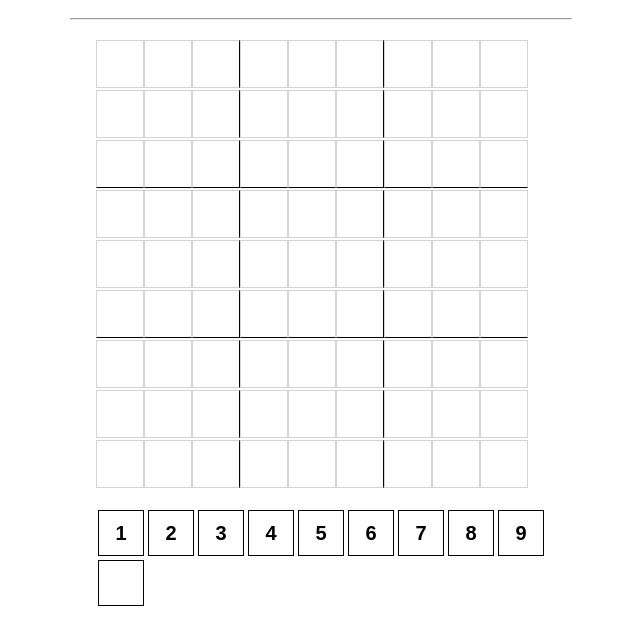
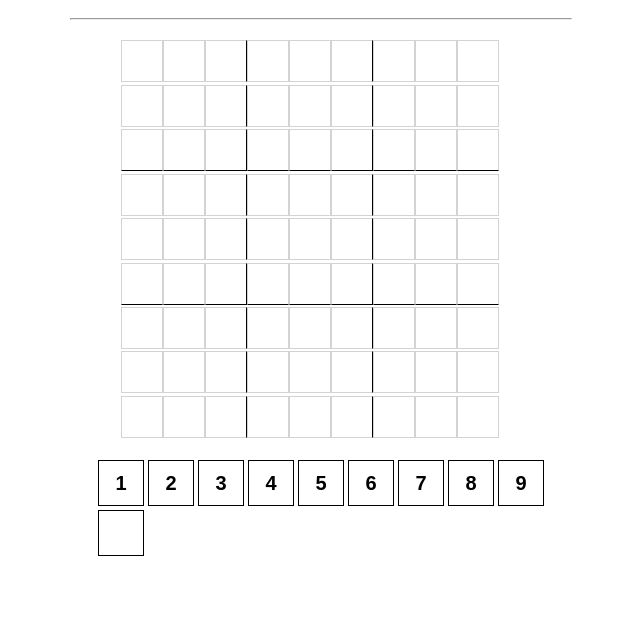
Before and after one commit to Faver91/Faver91.github.io, a plain HTML site: page index.html in a window 1280 px wide. Shown: the part 60-704 px from the top of the page, without its empty margins (319-959 px from the left). Drawn offline with Linux system fonts and the light colour scheme.

Commit message:
Update sudoku.css

```diff
--- a/sudoku.css
+++ b/sudoku.css
@@ -16,8 +16,8 @@ hr {
 }
 
 #board{
-width:450px;
-height:450px;
+width:400px;
+height:400px;
 
 
 margin:0 auto;
@@ -26,8 +26,8 @@ flex-wrap: wrap;
 }
 
 .tile{
-    width: 46px;
-    height: 46px;
+    width: 40px;
+    height: 40px;
     border:  1px solid lightgray;
 
     font-size: 20px;
```
